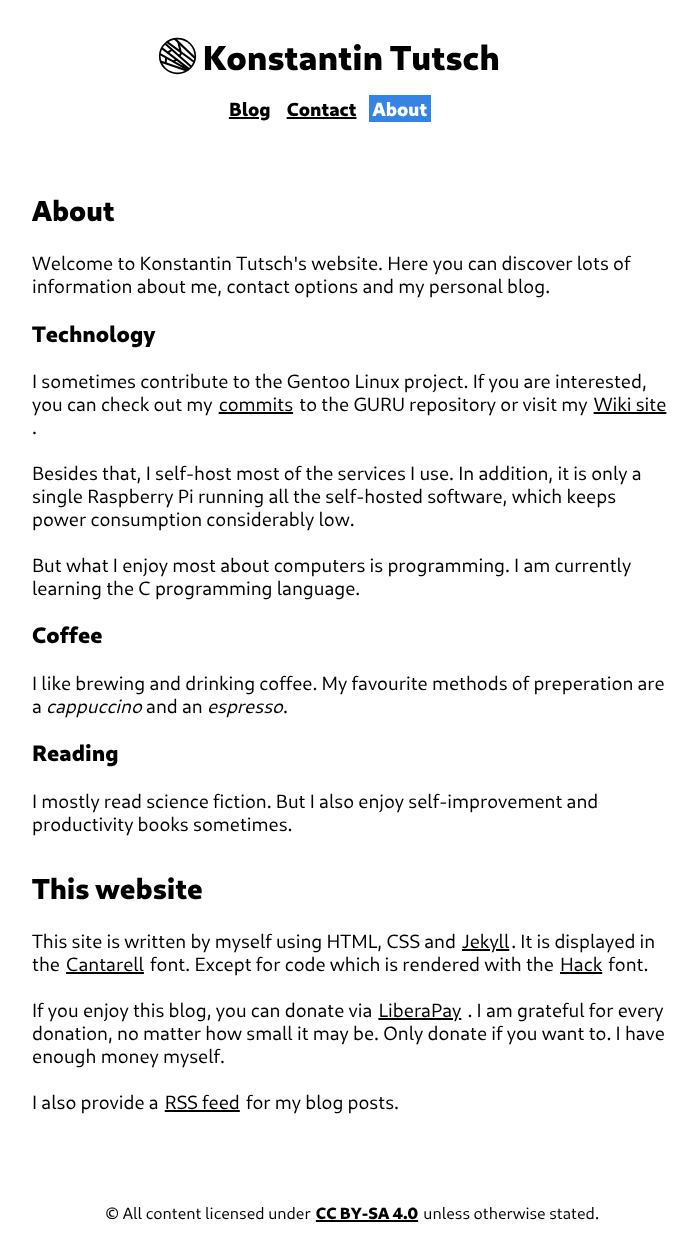
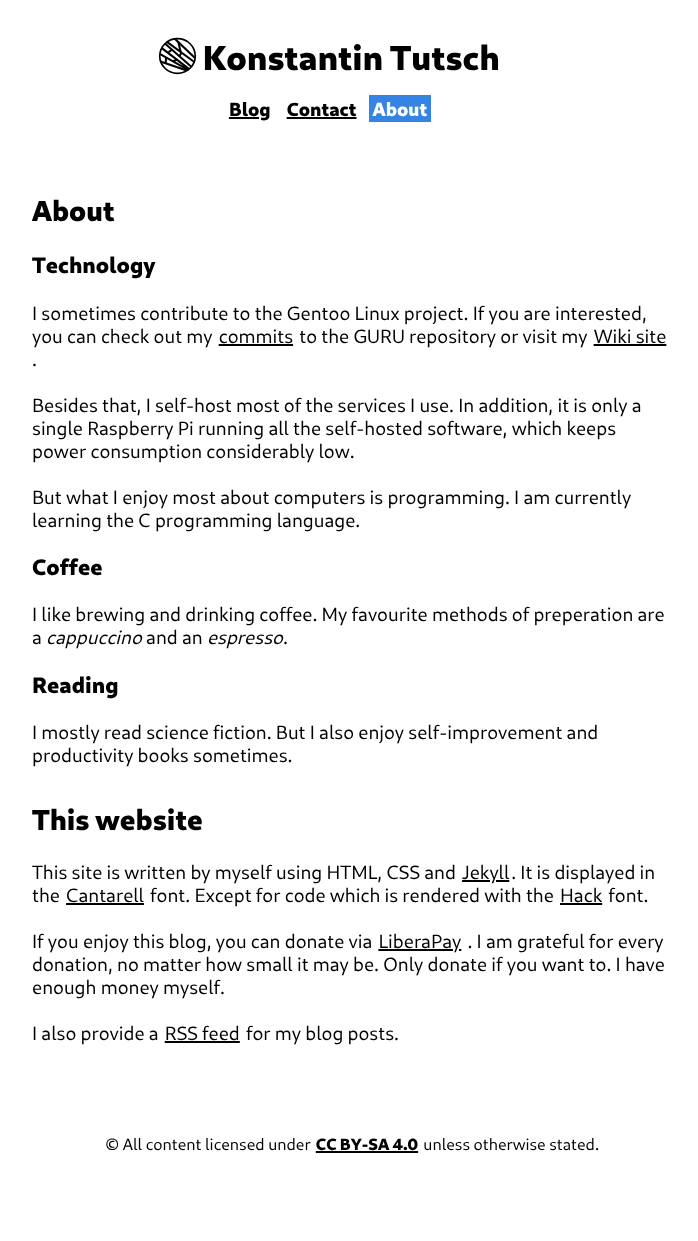
Before and after one commit to konstantintutsch/website, a Jekyll site: the page built from about/index.html, in a window 1280 px wide. Shown: the whole page, without its empty margins (288-986 px from the left). Built offline with Jekyll 4.4.1, drawn with Linux system fonts in a browser that asks for light colours; after the commit the page ends 1172 px from its top, so only the background shows below that.

Commit message:
Remove site.description from about

```diff
--- a/about/index.html
+++ b/about/index.html
@@ -4,9 +4,6 @@ title: About
 ---
 
 <h2>About</h2>
-<p>
-    {{ site.description }}
-</p>
 
 <h3>Technology</h3>
 <p>
```
